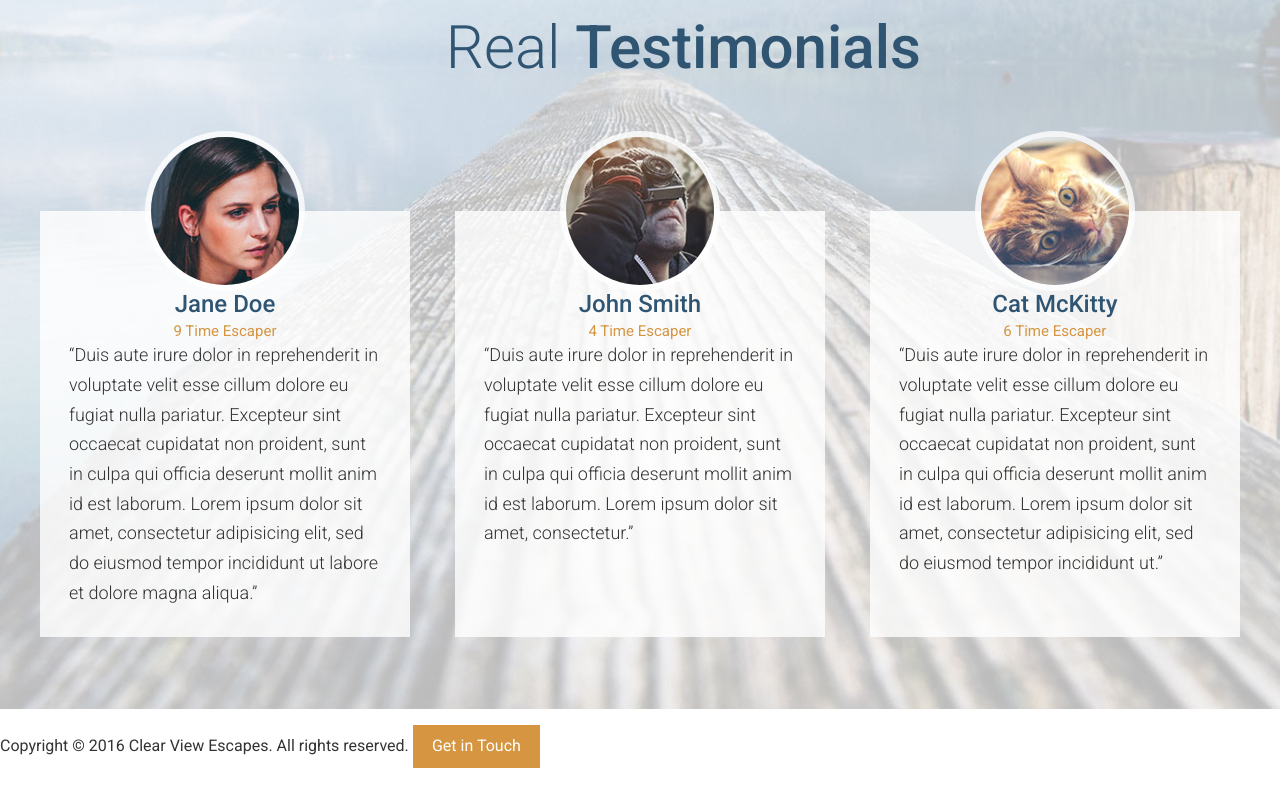
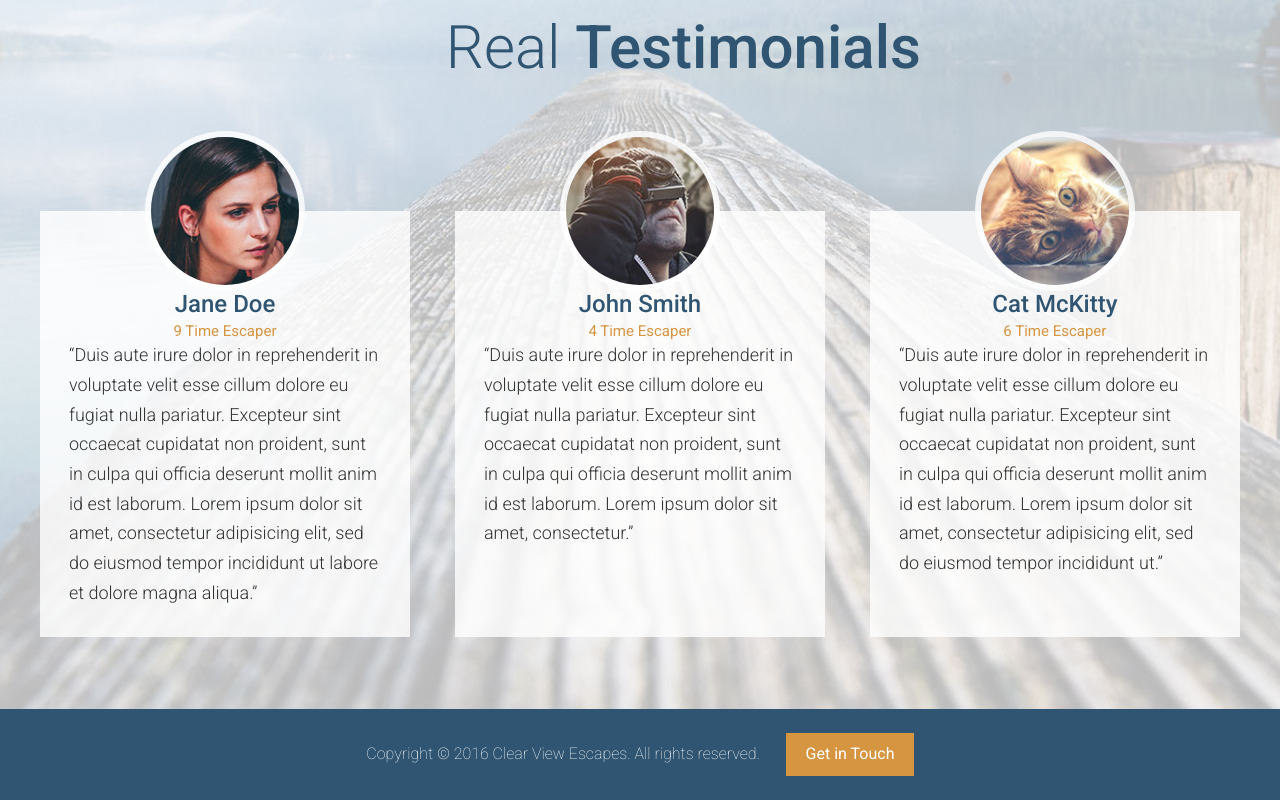
Before and after one commit to diegogslomp/travel-site, a website: page app/index.html in a window 1280 px wide. Shown: the part 3150-3950 px from the top of the page. Drawn offline with Linux system fonts and the light colour scheme.

Commit message:
36. Styling our Footer

```diff
--- /dev/null
+++ b/app/assets/styles/modules/_site-footer.css
@@ -0,0 +1,18 @@
+.site-footer {
+    background-color: $mainBlue;
+    color: #FFF;
+    padding: .5rem 0;
+    text-align: center;
+
+    &__text {
+        display: block;
+        margin-bottom: 1rem;
+        font-weight: 200;
+
+        @mixin atMedium {
+            display: inline;
+            margin-bottom: 0;
+            margin-right: 1.4rem
+        }
+    }
+}
--- a/app/assets/styles/styles.css
+++ b/app/assets/styles/styles.css
@@ -13,3 +13,4 @@
 @import 'modules/_feature-item';
 @import 'modules/_testimonial';
 @import 'modules/_sprite';
+@import 'modules/_site-footer'
--- a/app/index.html
+++ b/app/index.html
@@ -236,11 +236,13 @@
     </div>
   </div>
 
-  <footer>
-    <p>
-      Copyright &copy; 2016 Clear View Escapes. All rights reserved.
-      <a class="btn btn--orange" href="#">Get in Touch</a>
-    </p>
+  <footer class="site-footer">
+    <div class="wrapper">
+      <p>
+        <span class="site-footer__text">Copyright &copy; 2016 Clear View Escapes. All rights reserved.</span>
+        <a class="btn btn--orange" href="#">Get in Touch</a>
+      </p>
+    </div>
   </footer>
 </body>
 
--- a/app/temp/styles/styles.css
+++ b/app/temp/styles/styles.css
@@ -1031,3 +1031,25 @@ a {
         height: 42px;
         background-position: 92.04013377926421% 86.35616438356163%;
     }
+
+.site-footer {
+    background-color: #2f5572;
+    color: #FFF;
+    padding: .5rem 0;
+    text-align: center;
+}
+
+.site-footer__text {
+        display: block;
+        margin-bottom: 1rem;
+        font-weight: 200;
+    }
+
+@media (min-width: 800px) {
+
+.site-footer__text {
+            display: inline;
+            margin-bottom: 0;
+            margin-right: 1.4rem
+    }
+    }
```
